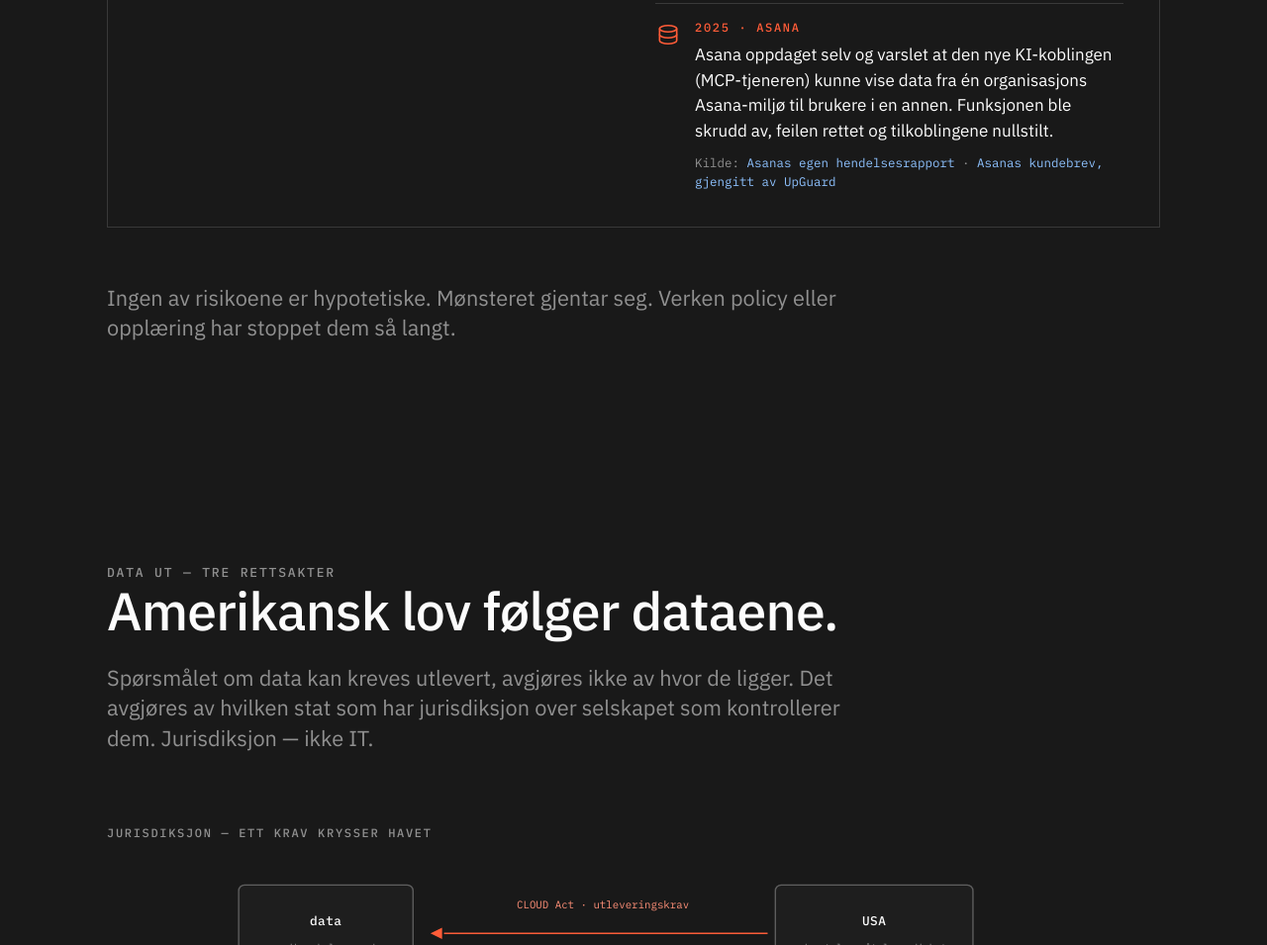
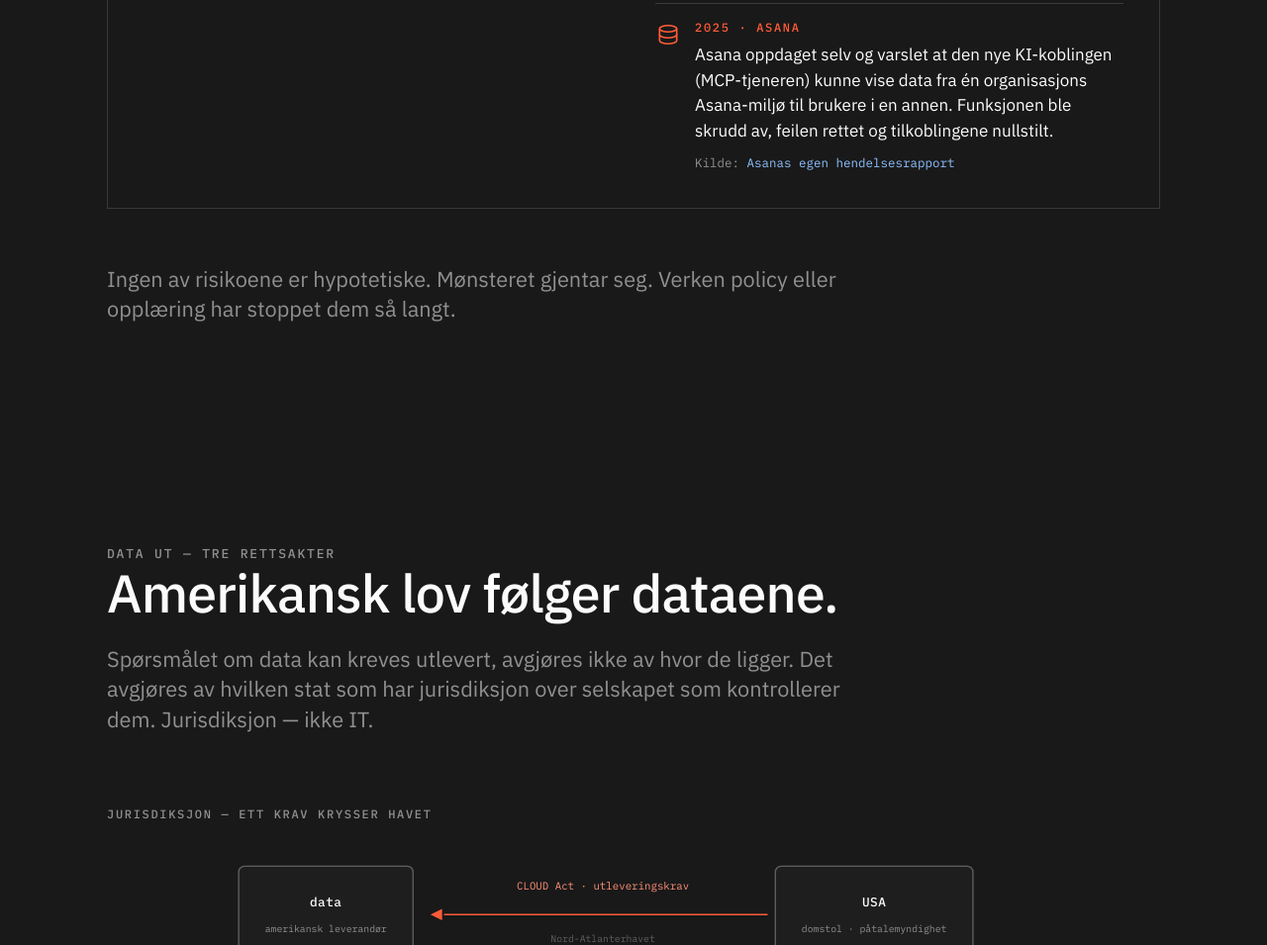
Before and after one commit to Torgersrud/zert-web, a plain HTML site: page index.html in a window 1280 px wide. Shown: the part 2718-3673 px from the top of the page at 99% size. Drawn offline with Linux system fonts and the light colour scheme.

Commit message:
Cite Asana incident by primary source only

```diff
--- a/index.html
+++ b/index.html
@@ -337,7 +337,7 @@
                     <div class="problemet__hendelse-innhold">
                       <p class="problemet__merke">2025 · Asana</p>
                       <p class="problemet__del-tekst">Asana oppdaget selv og varslet at den nye KI-koblingen (MCP-tjeneren) kunne vise data fra én organisasjons Asana-miljø til brukere i en annen. Funksjonen ble skrudd av, feilen rettet og tilkoblingene nullstilt.</p>
-                      <p class="problemet__hendelse-kilde">Kilde: <a href="https://status.asana.com/incidents/5b9hhtgs3mxs" rel="noopener">Asanas egen hendelsesrapport</a> · <a href="https://www.upguard.com/blog/asana-discloses-data-exposure-bug-in-mcp-server" rel="noopener">Asanas kundebrev, gjengitt av UpGuard</a></p>
+                      <p class="problemet__hendelse-kilde">Kilde: <a href="https://status.asana.com/incidents/5b9hhtgs3mxs" rel="noopener">Asanas egen hendelsesrapport</a></p>
                     </div>
                   </li>
                 </ul>
```
